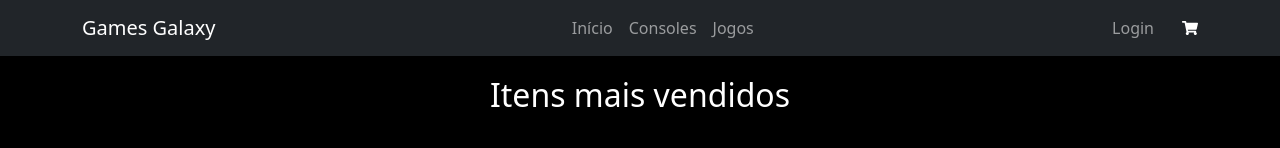
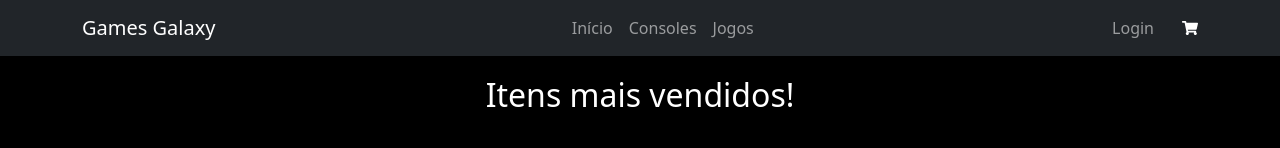
Before and after one commit to nathanmartinss/gamesGalaxy, a React (Create React App) app: page / in a window 1280 px wide. Shown: the top 148 px of the page. Built offline with nearby package versions, Linux system fonts and the light colour scheme; the HTML template or start-up script is replaced by a standard one.

Commit message:
fix HomePage

```diff
--- a/src/pages/HomePage/HomePage.jsx
+++ b/src/pages/HomePage/HomePage.jsx
@@ -8,7 +8,7 @@ const HomePage = () => {
     <div className="container">
       <div className="itens-mais-vendidos">
         <div className="texto-homepage">
-          <h2>Itens mais vendidos</h2>
+          <h2>Itens mais vendidos!</h2>
         </div>
         <ItemListContainer />
       </div>
```
